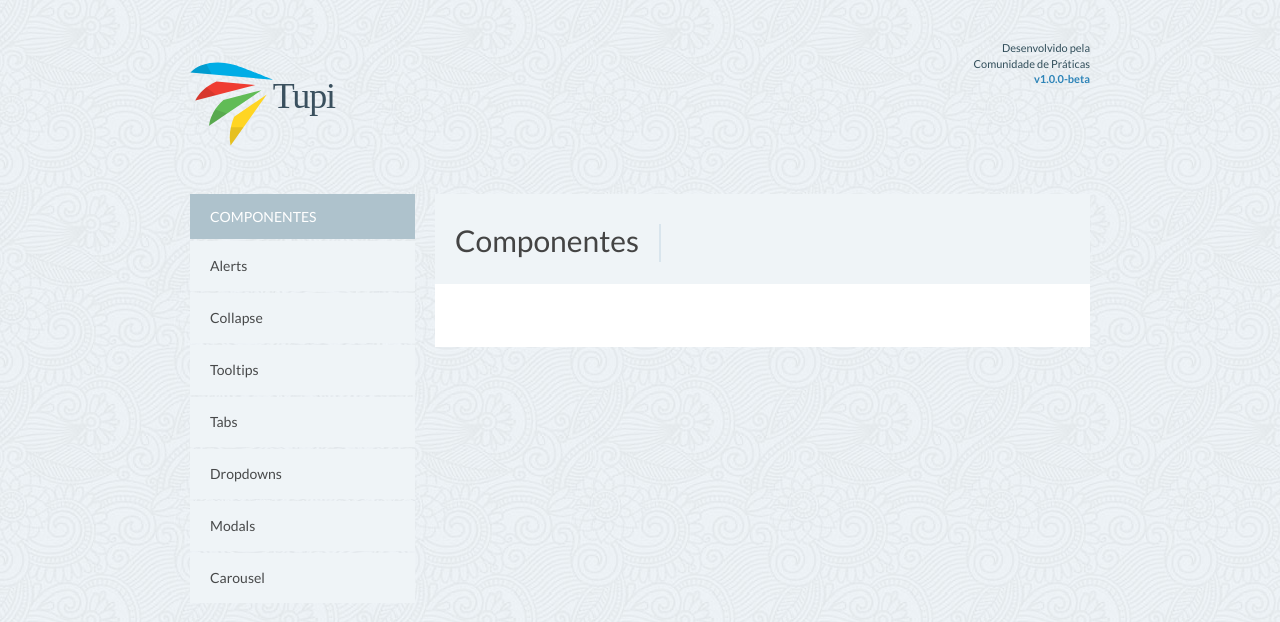
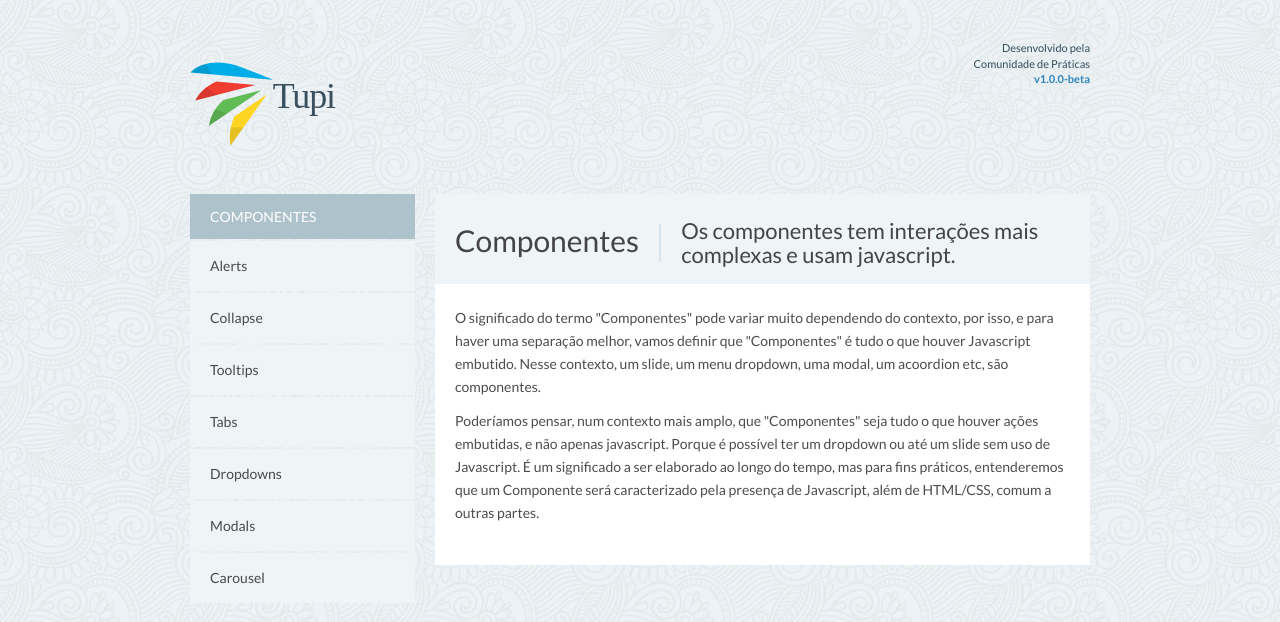
Before and after one commit to ABS-org/tupi-docs, a Jekyll site: the page built from docs/components/index.html, in a window 1280 px wide. Shown: the top 622 px of the page. Built offline with Jekyll 4.4.1, drawn with Linux system fonts in a browser that asks for light colours; nearby versions of some CDN libraries.

Commit message:
Add components index

```diff
--- a/docs/components/index.html
+++ b/docs/components/index.html
@@ -7,8 +7,10 @@ title: Componentes
 <article class="content">
   <header class="header">
     <h1 class="title">Componentes</h1>
-    <h2></h2>
+    <h2 class="subtitle">Os componentes tem interações mais complexas e usam javascript.</h2>
   </header>
   <br>
-  <p class="paragraph"></p>
+  <p>O significado do termo "Componentes" pode variar muito dependendo do contexto, por isso, e para haver uma separação melhor, vamos definir que "Componentes" é tudo o que houver Javascript embutido. Nesse contexto, um slide, um menu dropdown, uma modal, um acoordion etc, são componentes.</p>
+  <p>Poderíamos pensar, num contexto mais amplo, que "Componentes" seja tudo o que houver ações embutidas, e não apenas javascript. Porque é possível ter um dropdown ou até um slide sem uso de Javascript. É um significado a ser elaborado ao longo do tempo, mas para fins práticos, entenderemos que um Componente será caracterizado pela presença de Javascript, além de HTML/CSS, comum a outras partes.</p>
+  </p>
 </article>
```
